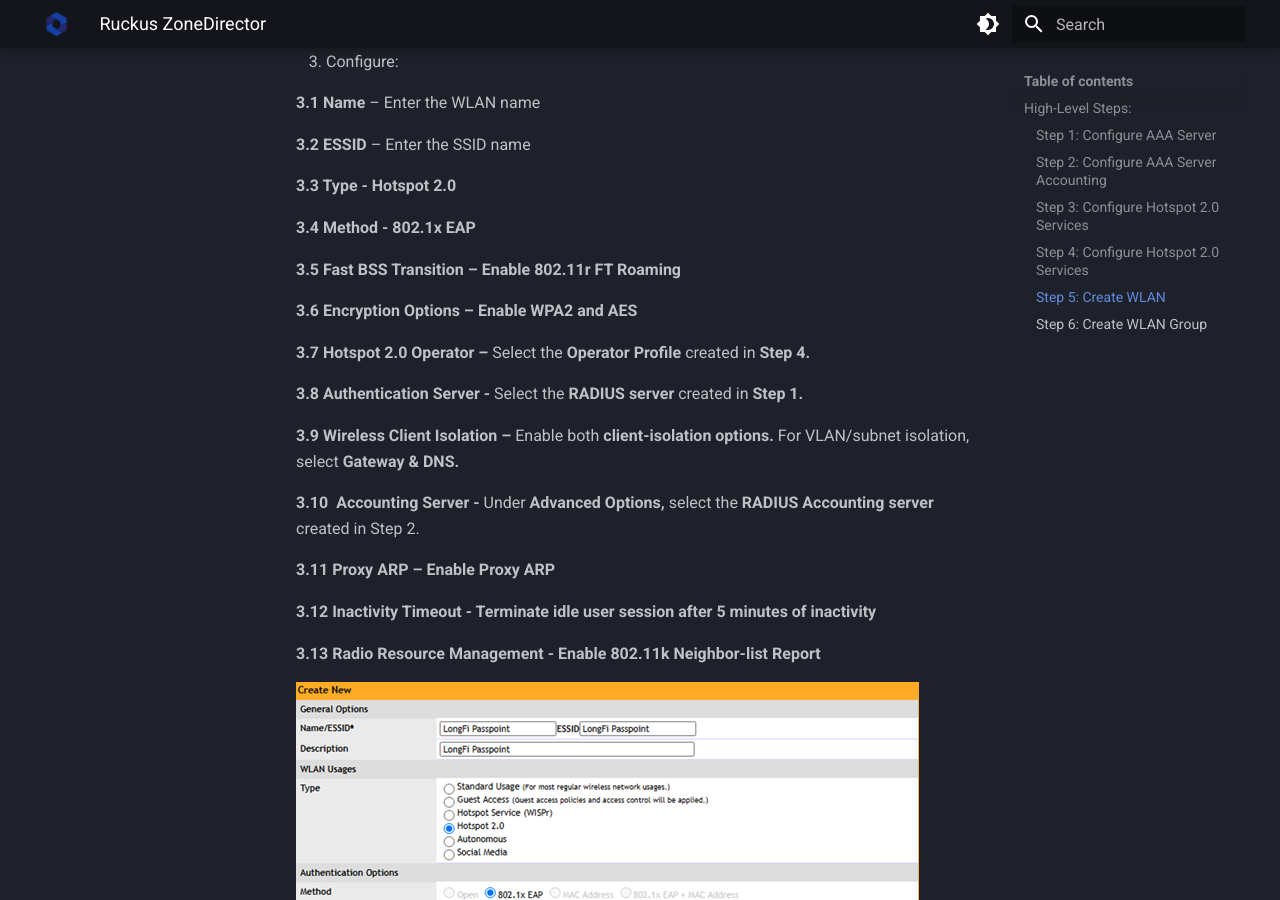
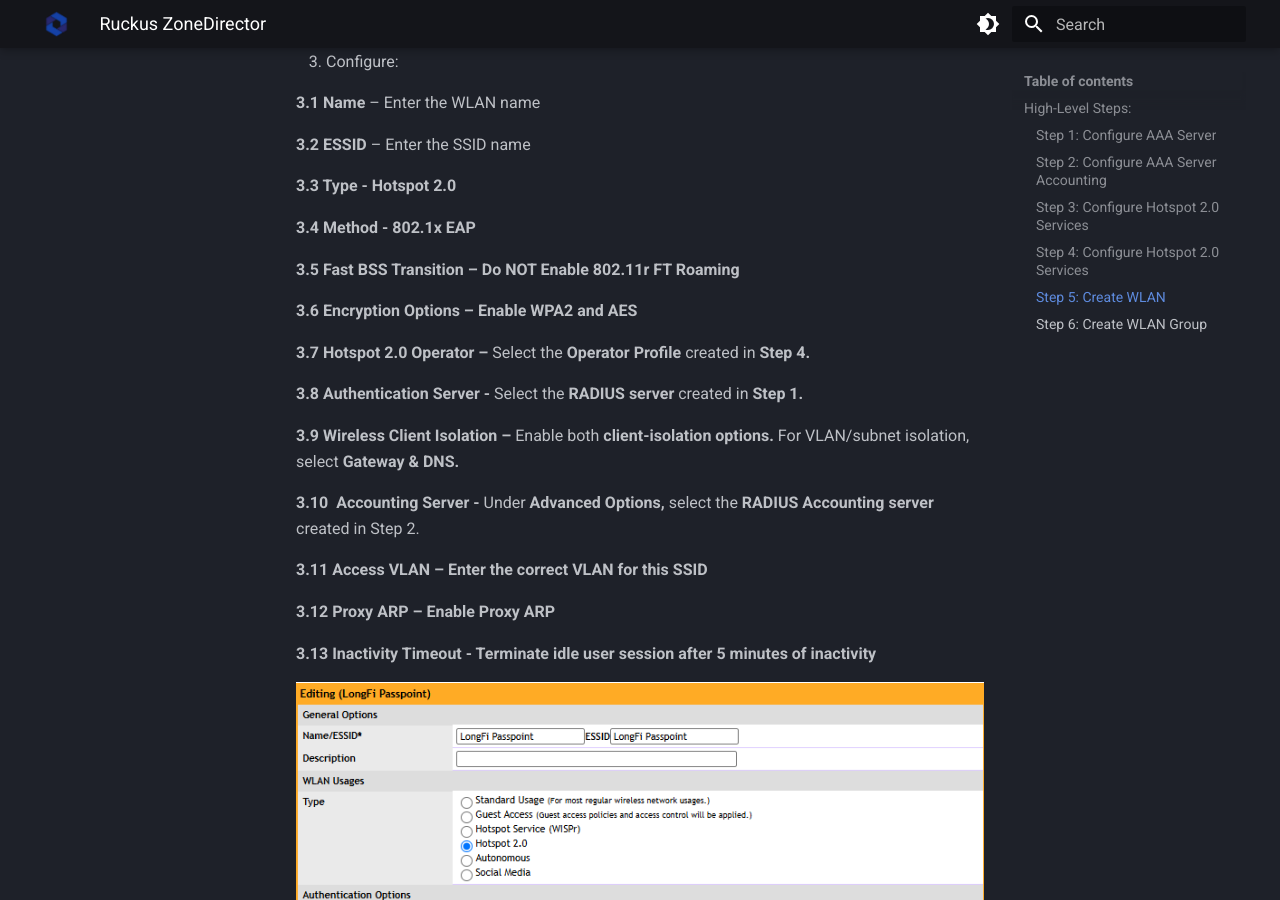
Before and after one commit to LongFi-Solutions/longfi-solutions.github.io, an MkDocs documentation site: the page built from docs/deployment/ruckus-zonedirector.md, in a window 1280 px wide and 900 px high, scrolled down 5295 px. Built offline with MkDocs 1.6.1 and Material for MkDocs 9.7.7, drawn with Linux system fonts in a browser that asks for light colours.

Commit message:
Update Deployment Guides “ruckus-zonedirector” +1

```diff
--- a/docs/deployment/ruckus-zonedirector.md
+++ b/docs/deployment/ruckus-zonedirector.md
@@ -133,7 +133,7 @@ Name: Uplink - Organization ID: 2A2F830000
 
 **3.4 Method - 802.1x EAP**
 
-**3.5 Fast BSS Transition – Enable 802.11r FT Roaming**
+**3.5 Fast BSS Transition – Do NOT Enable 802.11r FT Roaming**
 
 **3.6 Encryption Options – Enable WPA2 and AES**
 
@@ -145,11 +145,11 @@ Name: Uplink - Organization ID: 2A2F830000
 
 **3.10  Accounting Server -** Under **Advanced Options,** select the **RADIUS Accounting server** created in Step 2.
 
-**3.11 Proxy ARP – Enable Proxy ARP**
+**3.11 Access VLAN – Enter the correct VLAN for this SSID**
 
-**3.12 Inactivity Timeout - Terminate idle user session after 5 minutes of inactivity**
+**3.12 Proxy ARP – Enable Proxy ARP**
 
-**3.13 Radio Resource Management - Enable 802.11k Neighbor-list Report**
+**3.13 Inactivity Timeout - Terminate idle user session after 5 minutes of inactivity**
 
  ![](/assets/images/ZoneDirector%20-%205%20WLAN.png)
 
```
Also changed, not shown: docs/assets/images/ZoneDirector - 5 WLAN.png.
